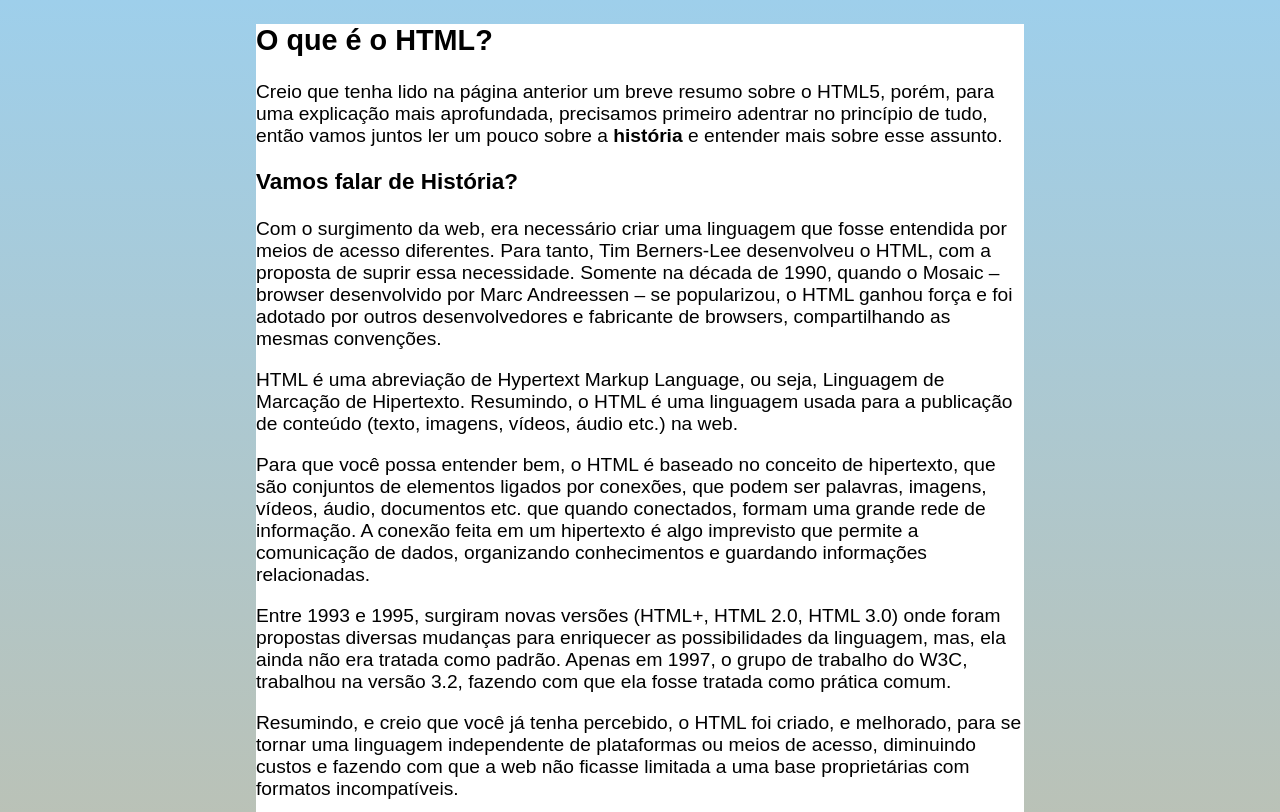
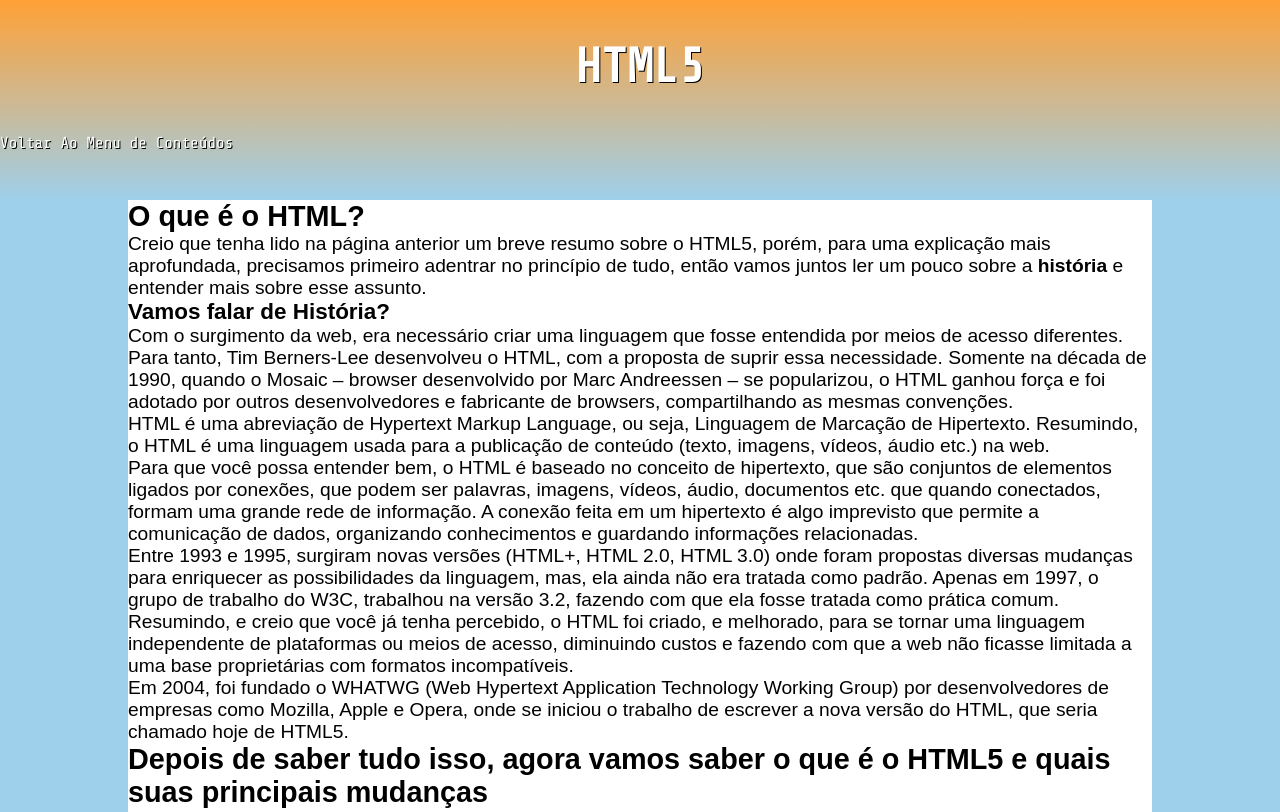
Before and after one commit to CezarioPedro/projeto-individual1, a plain HTML site: page htmlpag.html in a window 1280 px wide. Shown: the top 812 px of the page. Drawn offline with nearby package versions, Linux system fonts and the light colour scheme.

Commit message:
mudando o visual (header)

```diff
--- a/estilo/estpaghtml.css
+++ b/estilo/estpaghtml.css
@@ -11,16 +11,53 @@
     --fonte02: Arial, Helvetica, sans-serif;
 }
 
+* {
+    margin: 0px;
+    padding: 0px;
+}
+
+header {
+    background-image: linear-gradient(to bottom, var(--cor03), var(--cor02));
+    font-family: var(--fonte01);
+
+    height: 200px;
+}
+
+header h1{
+    padding: 40px;
+
+    font-size: 3em;
+    text-align: center;
+
+    color: var(--cor01);
+    text-shadow: 1px var(--cor02);
+    text-shadow: 1px 1px 0px black;
+}
+
+header nav a {
+    color: var(--cor01);
+
+    font-size: 1em;
+    text-decoration: none;
+    text-shadow: 1px 1px 0px black;
+}
+
+header nav a:hover {
+    font-size: 1.05em;
+    color: var(--cor03);
+    transition: .8s ;
+}
+
 body {
-    background-image: linear-gradient(to top, var(--cor03), var(--cor02));
+    background-image: linear-gradient(to top, var(--cor03), var(--cor02), var(--cor02));
 }
 
 main {
-    width: 60vw;
+    width: 80vw;
+    margin: auto;
 
     background-color: var(--cor01);
 
-    margin: auto;
     font-family: var(--fonte02);
     font-size: 1.2em;
 }
--- a/htmlpag.html
+++ b/htmlpag.html
@@ -10,7 +10,8 @@
 </head>
 <body>
     <header>
-
+        <h1>HTML5</h1>
+        <nav><a href="index.html">Voltar Ao Menu de Conteúdos</a></nav>
     </header>
 
     <main>
```
